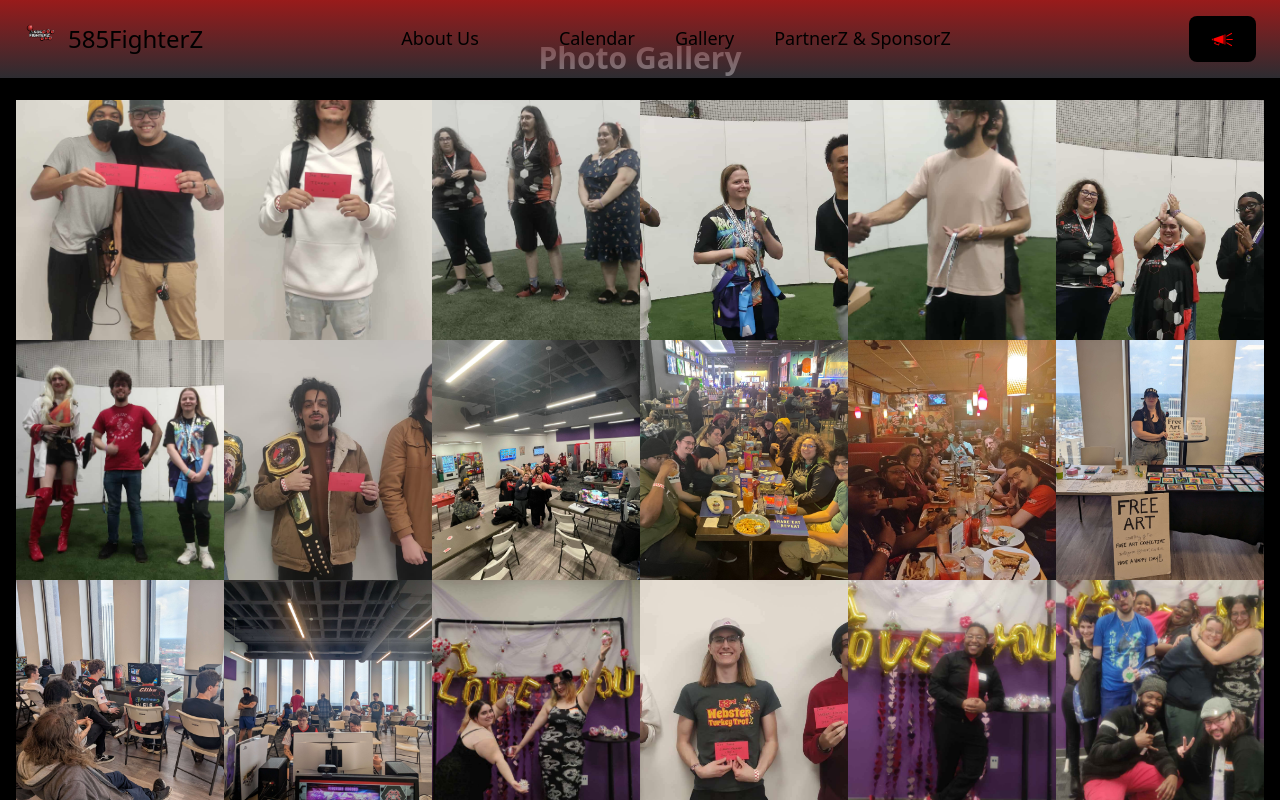
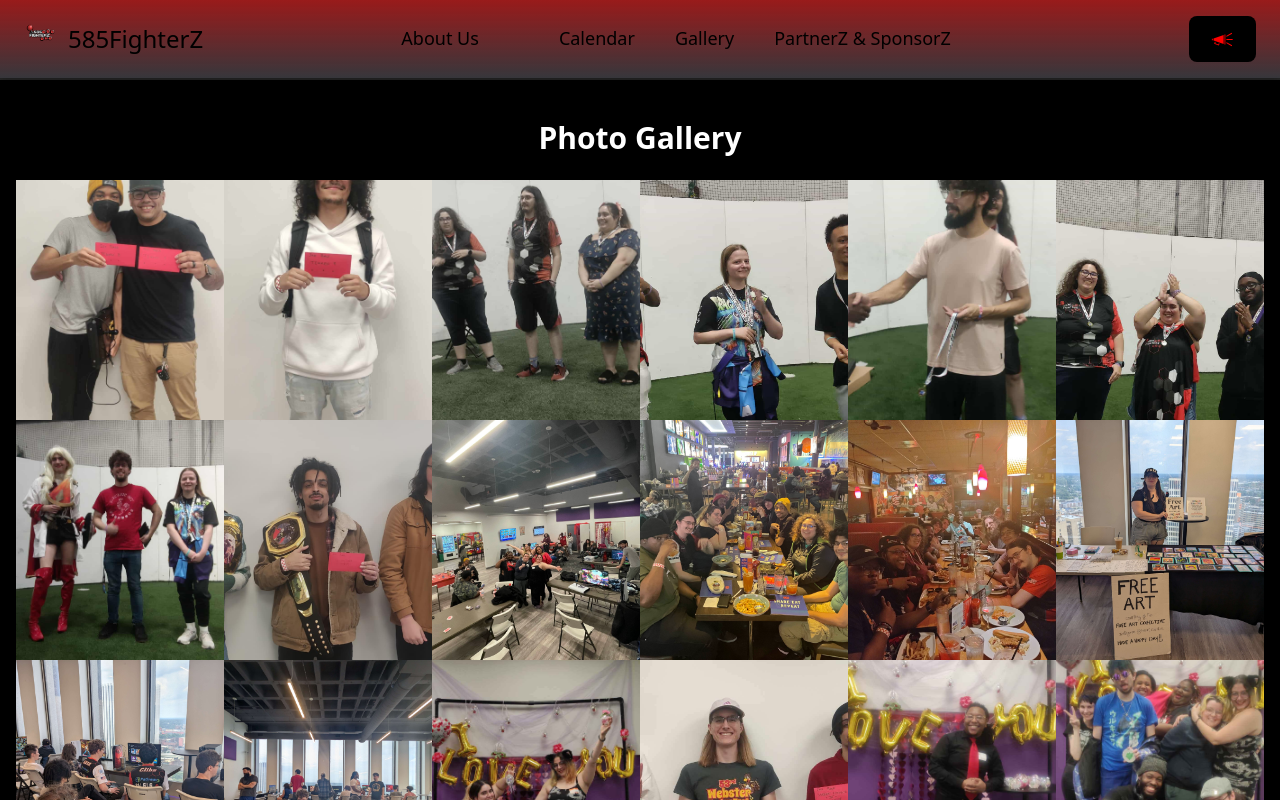
Before and after one commit to Perry512/585z, a React (Vite) app: page /585z/gallery in a window 1280 px wide. Shown: the top 800 px of the page. Built offline with nearby package versions, Linux system fonts and the light colour scheme.

Commit message:
[FIX] Style: Fixed where layout component is positioned in components for consistency

```diff
--- a/src/pages/GalleryPage.tsx
+++ b/src/pages/GalleryPage.tsx
@@ -1,9 +1,11 @@
 import PhotoGallery from "./PhotoGallery";
-
+import Layout from "../components/Layout";
 const GalleryPage = () => {
     return (
         <>
+            <Layout>
             <PhotoGallery />
+            </Layout>
         </>
     )
 }
```
